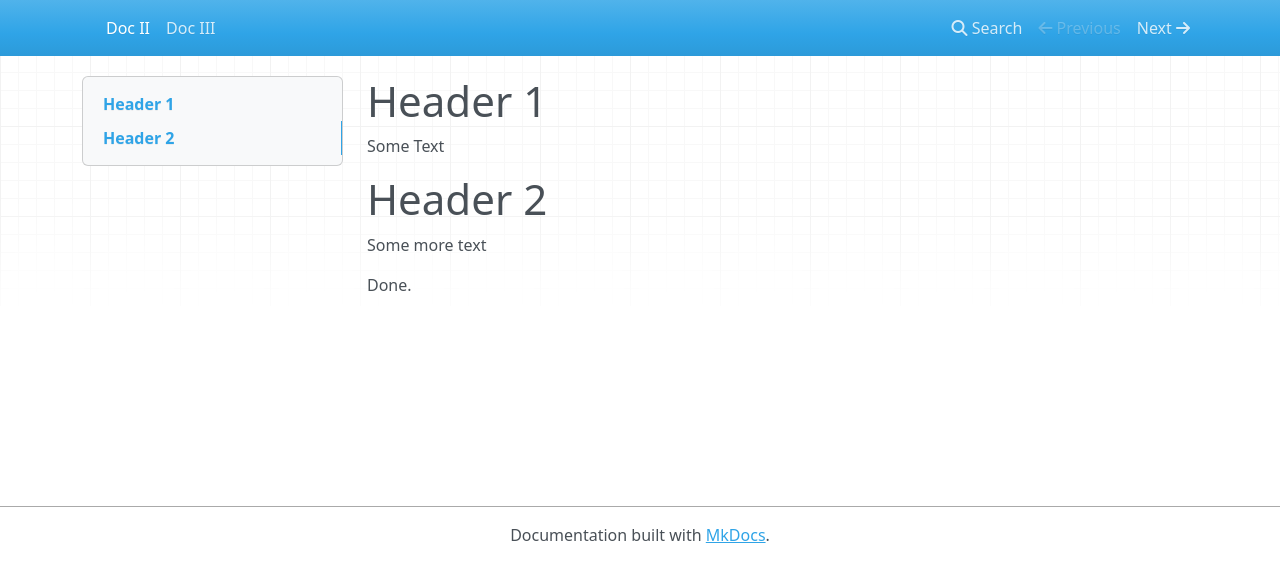
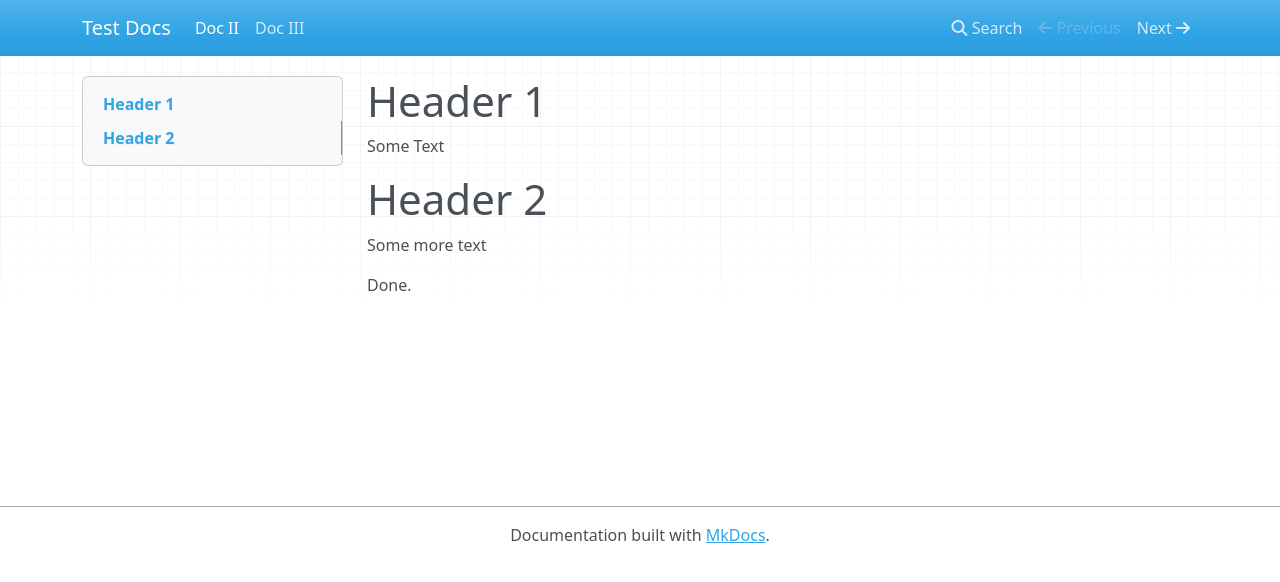
Before and after one commit to dbg0/DbBenchmarks, an MkDocs documentation site: the page built from docs/doc2.md, in a window 1280 px wide. Shown: the top 582 px of the page. Built offline with MkDocs 1.6.1, drawn with Linux system fonts in a browser that asks for light colours; nearby versions of some CDN libraries; old or Windows-style settings are respelled for this version of MkDocs.

Commit message:
Add site_name to mkdocs.yml

```diff
--- a/mkdocs.yml
+++ b/mkdocs.yml
@@ -1,3 +1,5 @@
+site_name: Test Docs
+
 pages:
     - Doc II: doc2.md
     - Doc III: doc3.md
```
